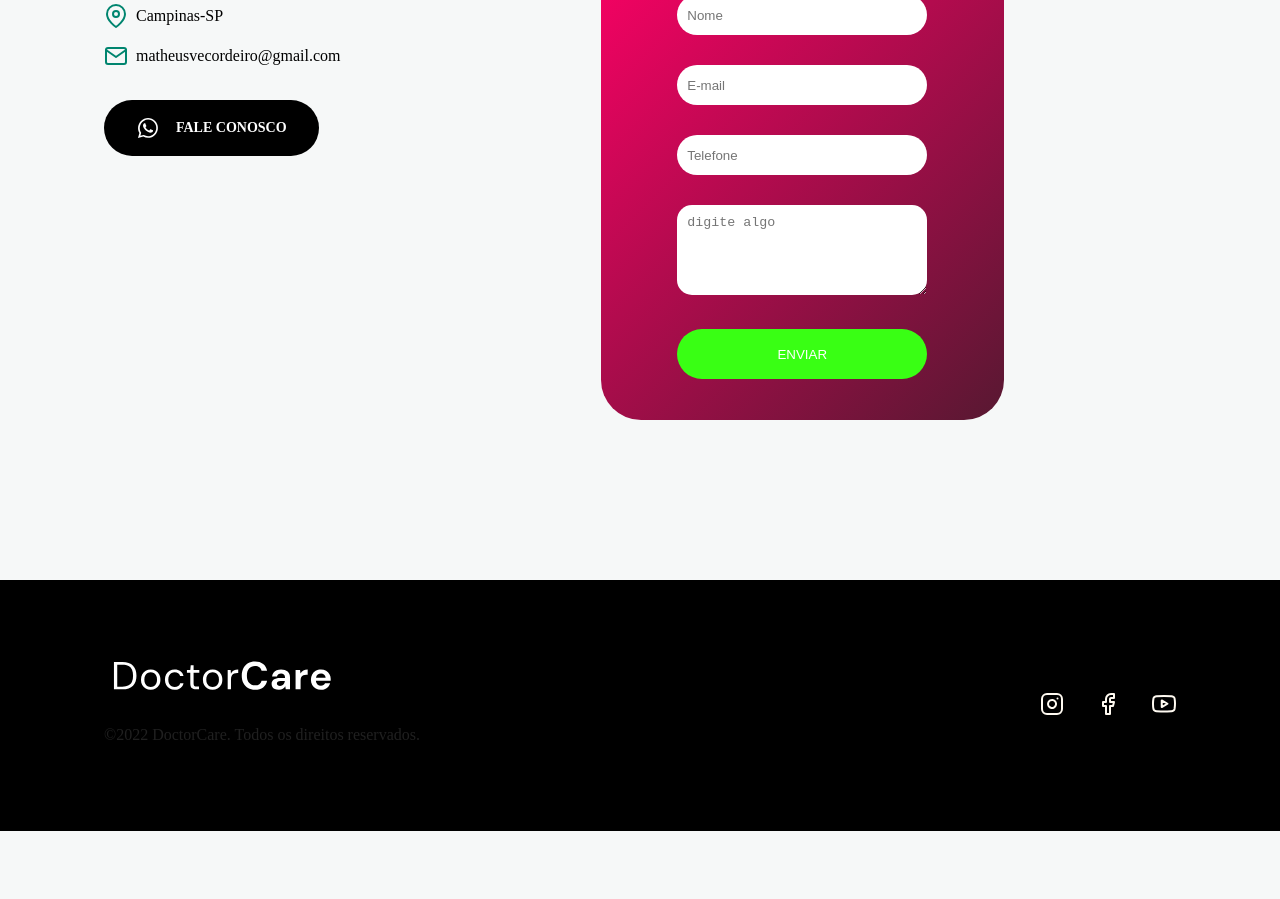
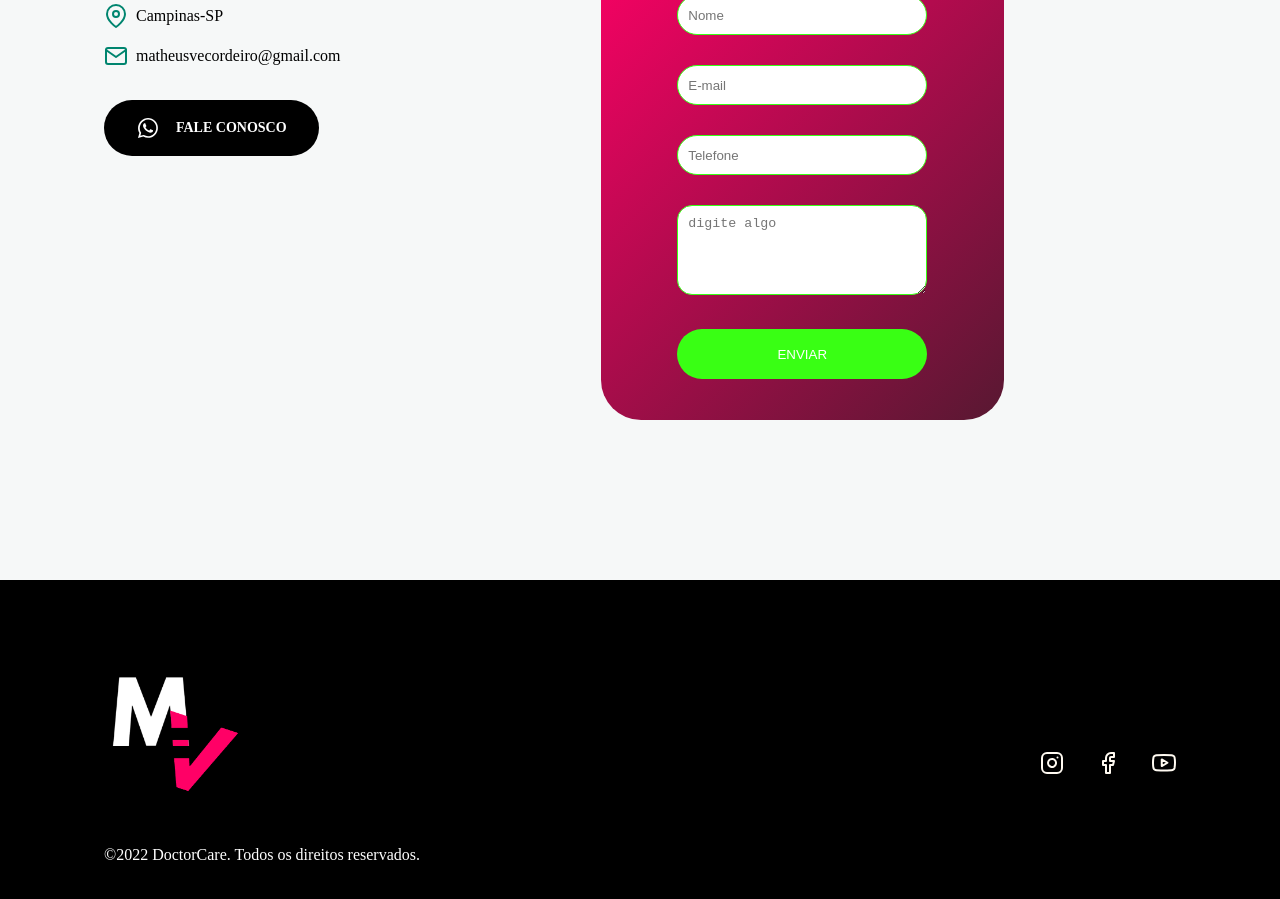
Before and after one commit to Matheus-Venancio/meusite, a React (Create React App) app: page / in a window 1280 px wide. Shown: the part 4760-5659 px from the top of the page. Before the commit the page ends 5591 px from the top, so only its background shows below. Built offline with nearby package versions, Linux system fonts and the light colour scheme.

Commit message:
config footer

```diff
--- a/src/App.css
+++ b/src/App.css
@@ -430,7 +430,7 @@ body.menu-expanded button path {
  width: 250px;
  height: 40px;
  padding: 10px;
- border: none;
+ border: 1px solid var(--green-flourescent);
 }
 
 #contact .form .inputs .text_area{
@@ -438,7 +438,7 @@ body.menu-expanded button path {
   width: 250px;
   height: 90px;
   padding: 10px;
-  border: none;
+  border: 1px solid var(--green-flourescent);
  }
 
  #contact .form .inputs .button_form{
@@ -466,28 +466,27 @@ footer {
   color: white;
 }
 
-footer .logo {
+footer .logo_footer {
   display: inline-block;
   margin-bottom: 2.4rem;
-}
-
-footer .logo svg {
-  width: 23.6rem;
-  height: 3.1rem;
-}
-
-footer .logo path {
-  fill: white;
+  width: 140px;
 }
 
 footer p {
-  color: var(--brand-beige);
+  color: white;
   line-height: 2;
   margin-bottom: 3.2rem;
 }
 
 footer .social-links {
   justify-content: flex-start;
+  cursor: pointer;
+}
+
+footer .social-links a:hover {
+  background: var(--headline--);
+  transition: 1s;
+  font-size: 17px;
 }
 
 /*BAACK TO TOP*/
--- a/src/App.js
+++ b/src/App.js
@@ -439,39 +439,8 @@ function App() {
         <div class="wrapper">
 
           <div class="col-a">
-            <a href="#" class="logo" id="#home">
-              <svg width="134" height="19" viewBox="0 0 134 19" fill="none" xmlns="http://www.w3.org/2000/svg">
-                <path
-                  d="M0.775879 18V1.19999H5.93588C8.89588 1.19999 11.0719 1.95199 12.4639 3.45599C13.8719 4.95999 14.5759 7.02399 14.5759 9.64799C14.5759 12.224 13.8719 14.264 12.4639 15.768C11.0719 17.256 8.89588 18 5.93588 18H0.775879ZM2.79188 16.32H5.88788C7.51988 16.32 8.81588 16.056 9.77588 15.528C10.7519 14.984 11.4479 14.216 11.8639 13.224C12.2799 12.216 12.4879 11.024 12.4879 9.64799C12.4879 8.23999 12.2799 7.03199 11.8639 6.02399C11.4479 5.01599 10.7519 4.23999 9.77588 3.69599C8.81588 3.15199 7.51988 2.87999 5.88788 2.87999H2.79188V16.32Z"
-                  fill="#212529" />
-                <path
-                  d="M23.2708 18.288C22.1508 18.288 21.1428 18.032 20.2468 17.52C19.3508 17.008 18.6388 16.288 18.1108 15.36C17.5988 14.416 17.3428 13.312 17.3428 12.048C17.3428 10.784 17.6068 9.68799 18.1348 8.75999C18.6628 7.81599 19.3748 7.08799 20.2708 6.57599C21.1828 6.06399 22.1988 5.80799 23.3188 5.80799C24.4388 5.80799 25.4468 6.06399 26.3428 6.57599C27.2388 7.08799 27.9428 7.81599 28.4548 8.75999C28.9828 9.68799 29.2468 10.784 29.2468 12.048C29.2468 13.312 28.9828 14.416 28.4548 15.36C27.9268 16.288 27.2068 17.008 26.2948 17.52C25.3988 18.032 24.3908 18.288 23.2708 18.288ZM23.2708 16.56C23.9588 16.56 24.5988 16.392 25.1908 16.056C25.7828 15.72 26.2628 15.216 26.6308 14.544C26.9988 13.872 27.1828 13.04 27.1828 12.048C27.1828 11.056 26.9988 10.224 26.6308 9.55199C26.2788 8.87999 25.8068 8.37599 25.2148 8.03999C24.6228 7.70399 23.9908 7.53599 23.3188 7.53599C22.6308 7.53599 21.9908 7.70399 21.3988 8.03999C20.8068 8.37599 20.3268 8.87999 19.9588 9.55199C19.5908 10.224 19.4068 11.056 19.4068 12.048C19.4068 13.04 19.5908 13.872 19.9588 14.544C20.3268 15.216 20.7988 15.72 21.3748 16.056C21.9668 16.392 22.5988 16.56 23.2708 16.56Z"
-                  fill="#212529" />
-                <path
-                  d="M38.0019 18.288C36.8659 18.288 35.8419 18.032 34.9299 17.52C34.0339 16.992 33.3219 16.264 32.7939 15.336C32.2819 14.392 32.0259 13.296 32.0259 12.048C32.0259 10.8 32.2819 9.71199 32.7939 8.78399C33.3219 7.83999 34.0339 7.11199 34.9299 6.59999C35.8419 6.07199 36.8659 5.80799 38.0019 5.80799C39.4099 5.80799 40.5939 6.17599 41.5539 6.91199C42.5299 7.64799 43.1459 8.63199 43.4019 9.86399H41.3379C41.1779 9.12799 40.7859 8.55999 40.1619 8.15999C39.5379 7.74399 38.8099 7.53599 37.9779 7.53599C37.3059 7.53599 36.6739 7.70399 36.0819 8.03999C35.4899 8.37599 35.0099 8.87999 34.6419 9.55199C34.2739 10.224 34.0899 11.056 34.0899 12.048C34.0899 13.04 34.2739 13.872 34.6419 14.544C35.0099 15.216 35.4899 15.728 36.0819 16.08C36.6739 16.416 37.3059 16.584 37.9779 16.584C38.8099 16.584 39.5379 16.384 40.1619 15.984C40.7859 15.568 41.1779 14.984 41.3379 14.232H43.4019C43.1619 15.432 42.5539 16.408 41.5779 17.16C40.6019 17.912 39.4099 18.288 38.0019 18.288Z"
-                  fill="#212529" />
-                <path
-                  d="M51.0733 18C49.9853 18 49.1293 17.736 48.5053 17.208C47.8813 16.68 47.5693 15.728 47.5693 14.352V7.79999H45.5053V6.09599H47.5693L47.8333 3.23999H49.5853V6.09599H53.0893V7.79999H49.5853V14.352C49.5853 15.104 49.7373 15.616 50.0413 15.888C50.3453 16.144 50.8813 16.272 51.6493 16.272H52.8973V18H51.0733Z"
-                  fill="#212529" />
-                <path
-                  d="M61.2264 18.288C60.1064 18.288 59.0984 18.032 58.2024 17.52C57.3064 17.008 56.5944 16.288 56.0664 15.36C55.5544 14.416 55.2984 13.312 55.2984 12.048C55.2984 10.784 55.5624 9.68799 56.0904 8.75999C56.6184 7.81599 57.3304 7.08799 58.2264 6.57599C59.1384 6.06399 60.1544 5.80799 61.2744 5.80799C62.3944 5.80799 63.4024 6.06399 64.2984 6.57599C65.1944 7.08799 65.8984 7.81599 66.4104 8.75999C66.9384 9.68799 67.2024 10.784 67.2024 12.048C67.2024 13.312 66.9384 14.416 66.4104 15.36C65.8824 16.288 65.1624 17.008 64.2504 17.52C63.3544 18.032 62.3464 18.288 61.2264 18.288ZM61.2264 16.56C61.9144 16.56 62.5544 16.392 63.1464 16.056C63.7384 15.72 64.2184 15.216 64.5864 14.544C64.9544 13.872 65.1384 13.04 65.1384 12.048C65.1384 11.056 64.9544 10.224 64.5864 9.55199C64.2344 8.87999 63.7624 8.37599 63.1704 8.03999C62.5784 7.70399 61.9464 7.53599 61.2744 7.53599C60.5864 7.53599 59.9464 7.70399 59.3544 8.03999C58.7624 8.37599 58.2824 8.87999 57.9144 9.55199C57.5464 10.224 57.3624 11.056 57.3624 12.048C57.3624 13.04 57.5464 13.872 57.9144 14.544C58.2824 15.216 58.7544 15.72 59.3304 16.056C59.9224 16.392 60.5544 16.56 61.2264 16.56Z"
-                  fill="#212529" />
-                <path
-                  d="M70.4856 18V6.09599H72.3096L72.4776 8.37599C72.8456 7.59199 73.4056 6.96799 74.1576 6.50399C74.9096 6.03999 75.8376 5.80799 76.9416 5.80799V7.91999H76.3896C75.6856 7.91999 75.0376 8.04799 74.4456 8.30399C73.8536 8.54399 73.3816 8.95999 73.0296 9.55199C72.6776 10.144 72.5016 10.96 72.5016 12V18H70.4856Z"
-                  fill="#212529" />
-                <path
-                  d="M87.2683 18.288C85.5723 18.288 84.1163 17.928 82.9003 17.208C81.6843 16.472 80.7483 15.456 80.0923 14.16C79.4363 12.848 79.1083 11.336 79.1083 9.62399C79.1083 7.91199 79.4363 6.39999 80.0923 5.08799C80.7483 3.77599 81.6843 2.75199 82.9003 2.01599C84.1163 1.27999 85.5723 0.911987 87.2683 0.911987C89.2843 0.911987 90.9323 1.41599 92.2123 2.42399C93.5083 3.41599 94.3163 4.81599 94.6363 6.62399H91.2523C91.0443 5.71199 90.5963 4.99999 89.9083 4.48799C89.2363 3.95999 88.3403 3.69599 87.2203 3.69599C85.6683 3.69599 84.4523 4.22399 83.5723 5.27999C82.6923 6.33599 82.2523 7.78399 82.2523 9.62399C82.2523 11.464 82.6923 12.912 83.5723 13.968C84.4523 15.008 85.6683 15.528 87.2203 15.528C88.3403 15.528 89.2363 15.288 89.9083 14.808C90.5963 14.312 91.0443 13.632 91.2523 12.768H94.6363C94.3163 14.496 93.5083 15.848 92.2123 16.824C90.9323 17.8 89.2843 18.288 87.2683 18.288Z"
-                  fill="#00856F" />
-                <path
-                  d="M101.868 18.288C100.844 18.288 100.004 18.128 99.3476 17.808C98.6916 17.472 98.2036 17.032 97.8836 16.488C97.5636 15.944 97.4036 15.344 97.4036 14.688C97.4036 13.584 97.8356 12.688 98.6996 12C99.5636 11.312 100.86 10.968 102.588 10.968H105.612V10.68C105.612 9.86399 105.38 9.26399 104.916 8.87999C104.452 8.49599 103.876 8.30399 103.188 8.30399C102.564 8.30399 102.02 8.45599 101.556 8.75999C101.092 9.04799 100.804 9.47999 100.692 10.056H97.6916C97.7716 9.19199 98.0596 8.43999 98.5556 7.79999C99.0676 7.15999 99.7236 6.67199 100.524 6.33599C101.324 5.98399 102.22 5.80799 103.212 5.80799C104.908 5.80799 106.244 6.23199 107.22 7.07999C108.196 7.92799 108.684 9.12799 108.684 10.68V18H106.068L105.78 16.08C105.428 16.72 104.932 17.248 104.292 17.664C103.668 18.08 102.86 18.288 101.868 18.288ZM102.564 15.888C103.444 15.888 104.124 15.6 104.604 15.024C105.1 14.448 105.412 13.736 105.54 12.888H102.924C102.108 12.888 101.524 13.04 101.172 13.344C100.82 13.632 100.644 13.992 100.644 14.424C100.644 14.888 100.82 15.248 101.172 15.504C101.524 15.76 101.988 15.888 102.564 15.888Z"
-                  fill="#00856F" />
-                <path
-                  d="M112.095 18V6.09599H114.831L115.119 8.32799C115.551 7.55999 116.135 6.95199 116.871 6.50399C117.623 6.03999 118.503 5.80799 119.511 5.80799V9.04799H118.647C117.975 9.04799 117.375 9.15199 116.847 9.35999C116.319 9.56799 115.903 9.92799 115.599 10.44C115.311 10.952 115.167 11.664 115.167 12.576V18H112.095Z"
-                  fill="#00856F" />
-                <path
-                  d="M127.664 18.288C126.464 18.288 125.4 18.032 124.472 17.52C123.544 17.008 122.816 16.288 122.288 15.36C121.76 14.432 121.496 13.36 121.496 12.144C121.496 10.912 121.752 9.81599 122.264 8.85599C122.792 7.89599 123.512 7.15199 124.424 6.62399C125.352 6.07999 126.44 5.80799 127.688 5.80799C128.856 5.80799 129.888 6.06399 130.784 6.57599C131.68 7.08799 132.376 7.79199 132.872 8.68799C133.384 9.56799 133.64 10.552 133.64 11.64C133.64 11.816 133.632 12 133.616 12.192C133.616 12.384 133.608 12.584 133.592 12.792H124.544C124.608 13.72 124.928 14.448 125.504 14.976C126.096 15.504 126.808 15.768 127.64 15.768C128.264 15.768 128.784 15.632 129.2 15.36C129.632 15.072 129.952 14.704 130.16 14.256H133.28C133.056 15.008 132.68 15.696 132.152 16.32C131.64 16.928 131 17.408 130.232 17.76C129.48 18.112 128.624 18.288 127.664 18.288ZM127.688 8.30399C126.936 8.30399 126.272 8.51999 125.696 8.95199C125.12 9.36799 124.752 10.008 124.592 10.872H130.52C130.472 10.088 130.184 9.46399 129.656 8.99999C129.128 8.53599 128.472 8.30399 127.688 8.30399Z"
-                  fill="#00856F" />
-              </svg>
+            <a href="#" class="logo_footer" id="#home">
+            <img src={require("./img/logo.png")} />
             </a>
 
             <p>
```
